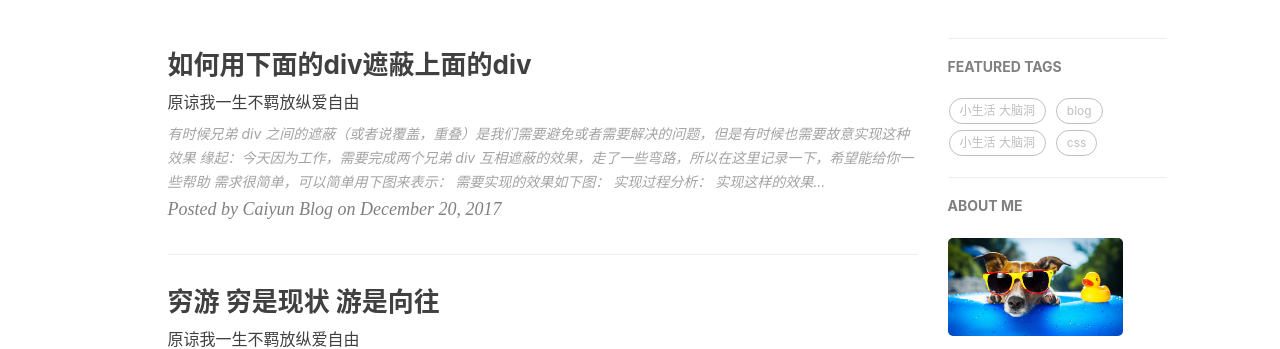
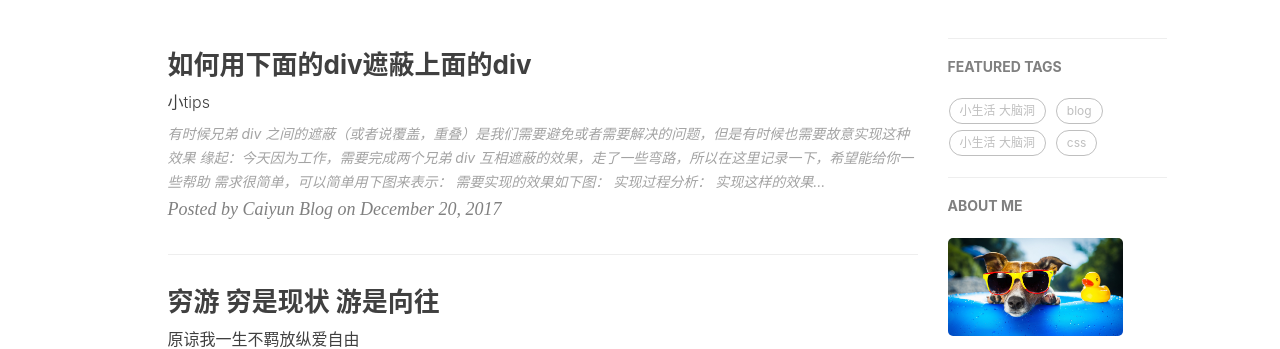
Before and after one commit to Agcaiyun/Agcaiyun.github.io, a Jekyll site: the page built from index.html, in a window 1280 px wide. Shown: the part 420-769 px from the top of the page. Built offline with Jekyll 4.4.1, drawn with Linux system fonts in a browser that asks for light colours; nearby versions of some CDN libraries; the list of posts is cut into pages by our own code; comment, search, counter and statistics services are not loaded.

Commit message:
modify subtitle in maskCover

```diff
--- a/_posts/2017-12-20-maskCover.md
+++ b/_posts/2017-12-20-maskCover.md
@@ -1,7 +1,7 @@
 ---
 layout:           post
 title:            如何用下面的div遮蔽上面的div
-subtitle:         原谅我一生不羁放纵爱自由
+subtitle:         小tips
 date:             2017-12-20
 anthor:           caiyun
 header-img:       img/17-12-20-header.jpg
```
